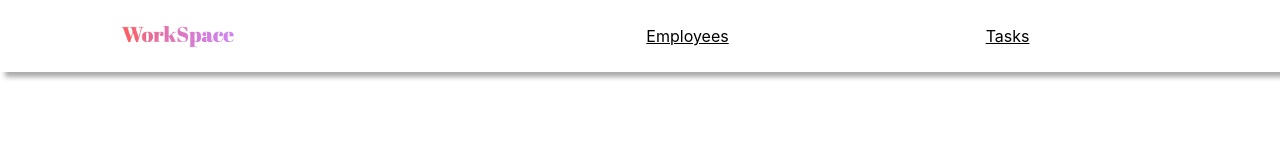
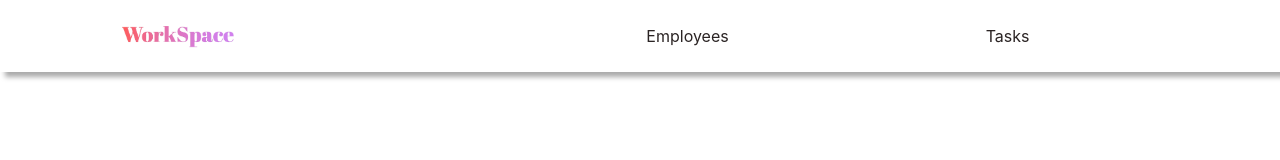
Before and after one commit to DimitriGol/Web-Dev-Final-Project, a React (Create React App) app in the folder workspace-frontend/: page / in a window 1280 px wide. Shown: the top 160 px of the page. Built offline with nearby package versions, Linux system fonts and the light colour scheme.

Commit message:
Change styling for nav links, create SingleEmloyee component

```diff
--- a/workspace-frontend/src/App.css
+++ b/workspace-frontend/src/App.css
@@ -3,6 +3,7 @@
   color: #2B2424;
 }
 
+/* Nav.js */
 nav{
   display: flex;
   justify-content: space-around;
@@ -26,6 +27,17 @@ nav{
   display: block;
 }
 
+.nav-link{
+  color: #2B2424;
+  text-decoration: none;
+  transition: 0.1s;
+}
+
+.nav-link:hover{
+  color: #bf63e1;
+}
+
+/* Home.js */
 .Home-Div{
   margin-top: 200px;
   display: inline-block;
--- a/workspace-frontend/src/Components/Home.js
+++ b/workspace-frontend/src/Components/Home.js
@@ -1,8 +1,6 @@
 import React from 'react';
 import '../App.css';
 import Logo from '../workspace-logo.png';
-
-
 
 function Home() {
     return (
--- a/workspace-frontend/src/Components/Nav.js
+++ b/workspace-frontend/src/Components/Nav.js
@@ -15,11 +15,11 @@ function Nav(){
             </Link>
             <ul className="nav-links">
 
-                <Link style={NavStyle} to='/employees'>
+                <Link to='/employees' className='nav-link'>
                     <li>Employees</li>
                 </Link>
 
-                <Link style={NavStyle} to='/tasks'>
+                <Link to='/tasks' className='nav-link'>
                     <li>Tasks</li>
                 </Link>
             </ul>
```
Also changed, not shown: workspace-frontend/src/Components/SingleEmployee.js (added).
